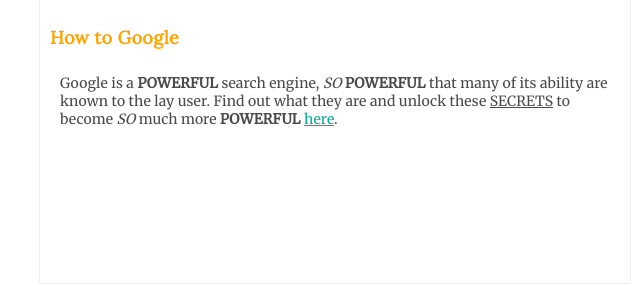
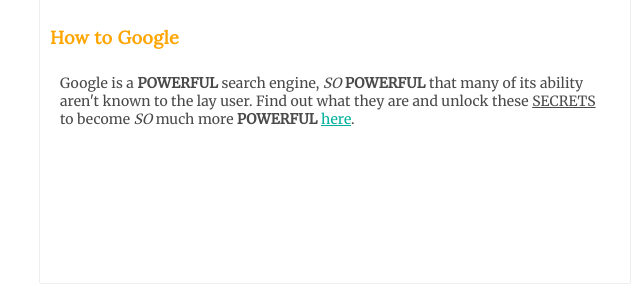
Before and after one commit to raseen3/raseen3.github.io, a plain HTML site: page index.html in a window 1280 px wide. Shown: the part 1765-2050 px from the top of the page, 0-644 px from the left. Drawn offline with Linux system fonts and the light colour scheme.

Commit message:
Update index.html

```diff
--- a/index.html
+++ b/index.html
@@ -48,7 +48,7 @@
           <iframe width="100%" height="315" src="https://www.youtube-nocookie.com/embed/dDkFg_Bwngw" title="YouTube video player" frameborder="0" allow="accelerometer; autoplay; clipboard-write; encrypted-media; gyroscope; picture-in-picture" allowfullscreen></iframe>
           <h2>How to Google</h2>
           <p class="description">
-            Google is a <b>POWERFUL</b> search engine, <i>SO</i> <b>POWERFUL</b> that many of its ability are known to the lay user. Find out what they are and unlock these <u>SECRETS</u> to become <i>SO</i> much more <b>POWERFUL</b> <a href="https://www.youtube.com/watch?v=dDkFg_Bwngw">here</a>.</p>
+            Google is a <b>POWERFUL</b> search engine, <i>SO</i> <b>POWERFUL</b> that many of its ability aren't known to the lay user. Find out what they are and unlock these <u>SECRETS</u> to become <i>SO</i> much more <b>POWERFUL</b> <a href="https://www.youtube.com/watch?v=dDkFg_Bwngw">here</a>.</p>
         </div>
         <div class="project d">
           <img src="images/github.jpg" />
```
